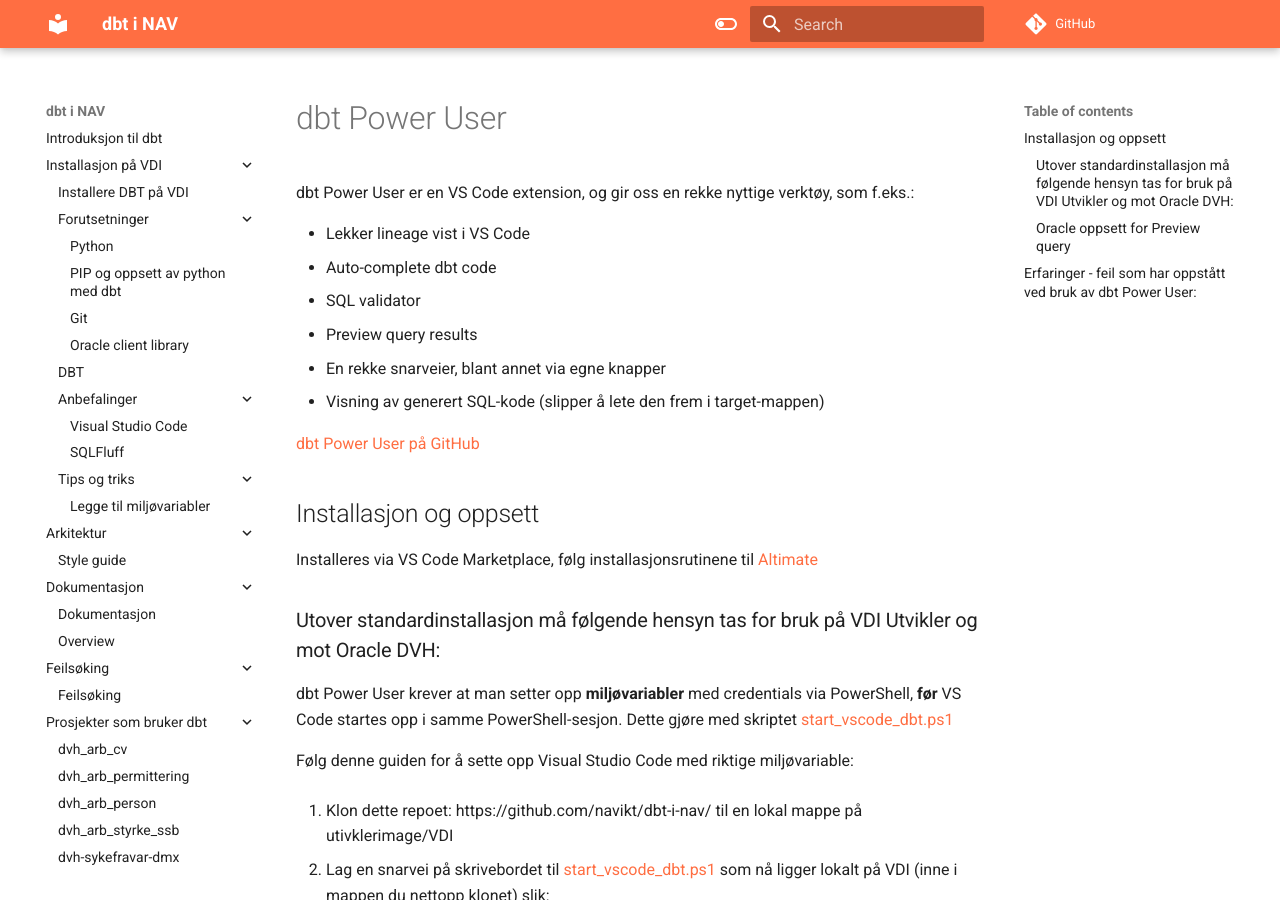
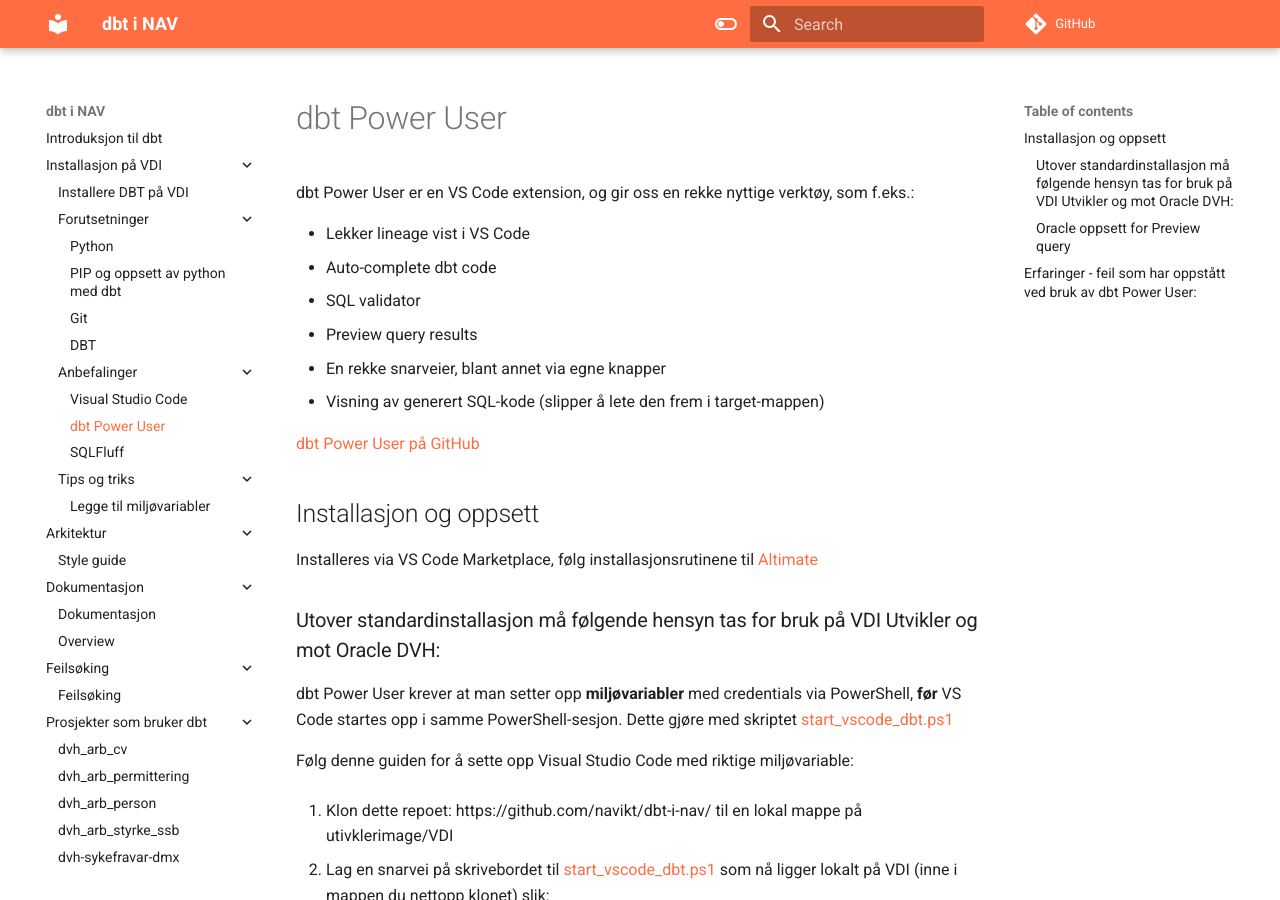
Before and after one commit to navikt/dbt-i-nav, an MkDocs documentation site: the page built from docs/Installasjon-på-VDI/dbt-power-user.md, in a window 1280 px wide and 900 px high. Built offline with MkDocs 1.6.1 and Material for MkDocs 9.7.7, drawn with Linux system fonts in a browser that asks for light colours; comment, search, counter and statistics services are not loaded.

Commit message:
Installasjon-på-VDI fikser filstruktur

```diff
--- a/mkdocs.yml
+++ b/mkdocs.yml
@@ -11,10 +11,10 @@
           - Installasjon-på-VDI/python.md
           - Installasjon-på-VDI/pip-og-oppsett.md
           - Installasjon-på-VDI/git.md
-          - Installasjon-på-VDI/oracle-client-library.md
-      - Installasjon-på-VDI/dbt.md
+          - Installasjon-på-VDI/dbt.md
       - Anbefalinger:
           - Installasjon-på-VDI/vscode.md
+          - Installasjon-på-VDI/dbt-power-user.md
           - Installasjon-på-VDI/sqlfluff.md
       - Tips og triks:
           - Installasjon-på-VDI/miljovariabler.md
```
